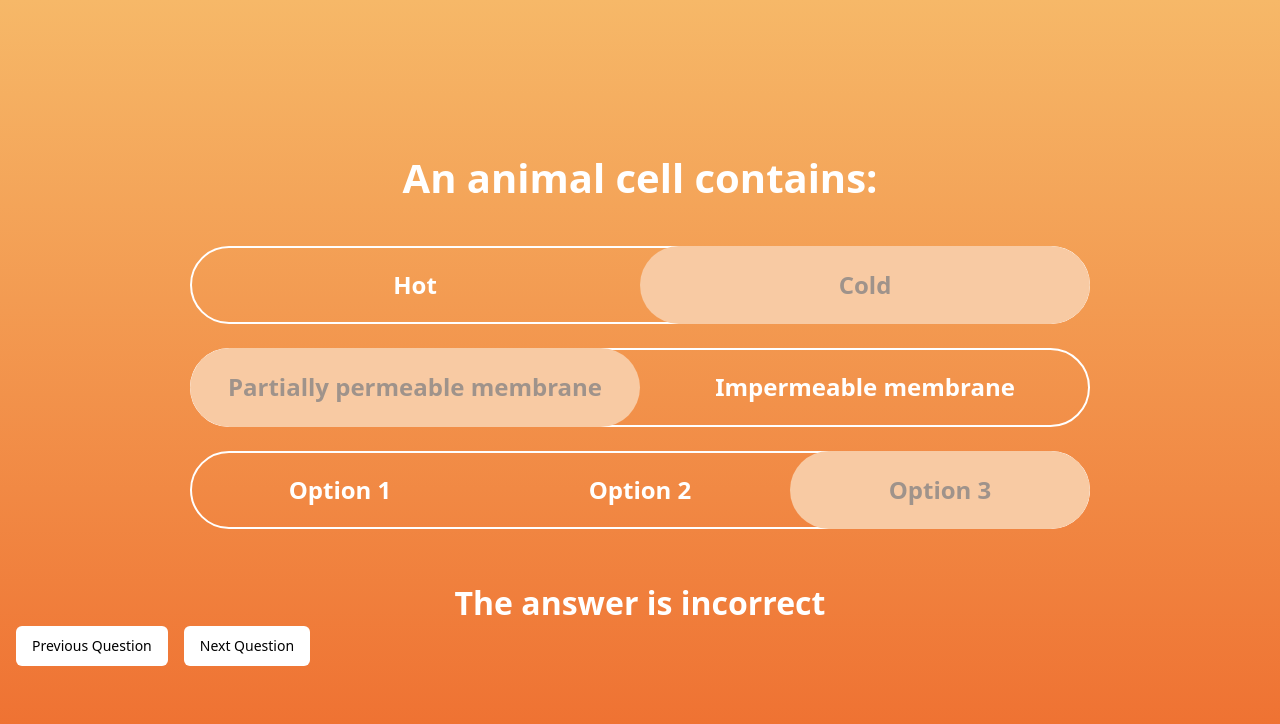
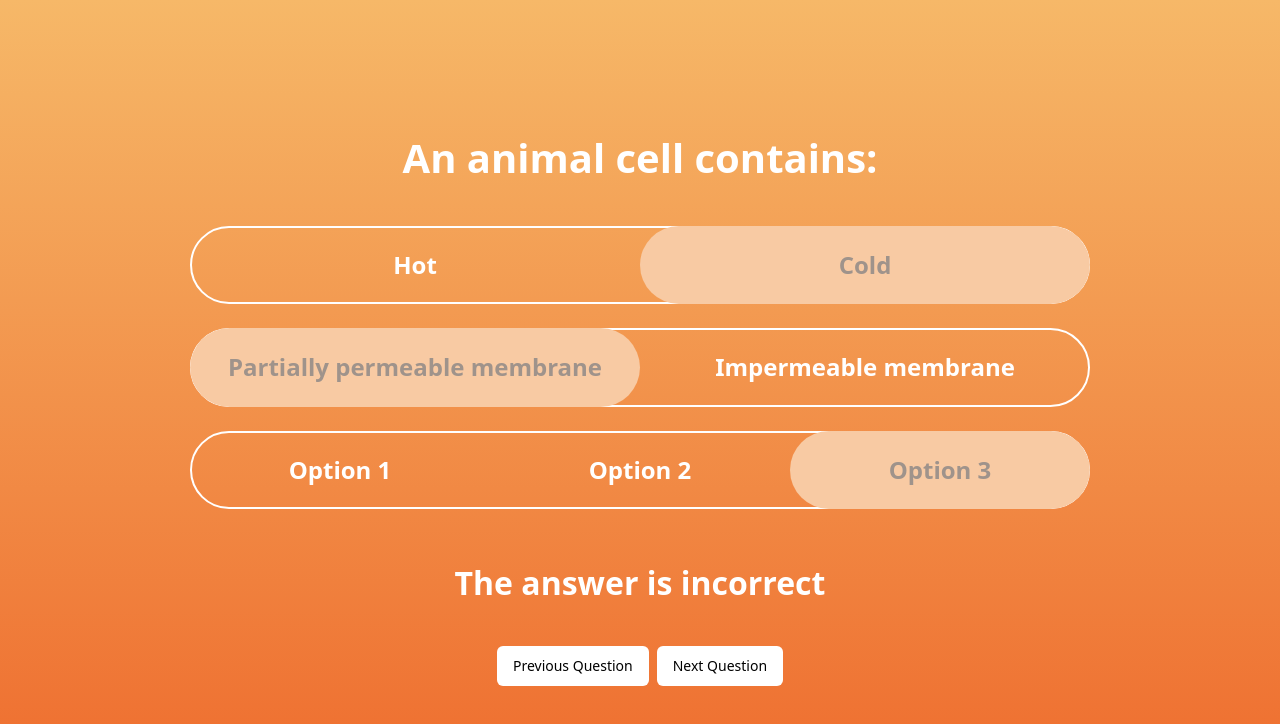
Before and after one commit to VHall1/seneca, a React (Vite) app: page / in a window 1280 px wide. Shown: the top 724 px of the page. Built offline with nearby package versions, Linux system fonts and the light colour scheme.

Commit message:
style buttons to switch questions

```diff
--- a/src/components/ToggleGroup/ToggleGroup.tsx
+++ b/src/components/ToggleGroup/ToggleGroup.tsx
@@ -57,7 +57,7 @@
       answers={allAnswers[activeQuestion.id]}
       onChange={handleOnChange}
     >
-      <div className="flex gap-4">
+      <div className="flex flex-col lg:flex-row gap-2 lg:mx-auto mt-10">
         <Button
           onClick={() =>
             setActiveQuestionIndex(getPrev(questions, activeQuestionIndex))
```
